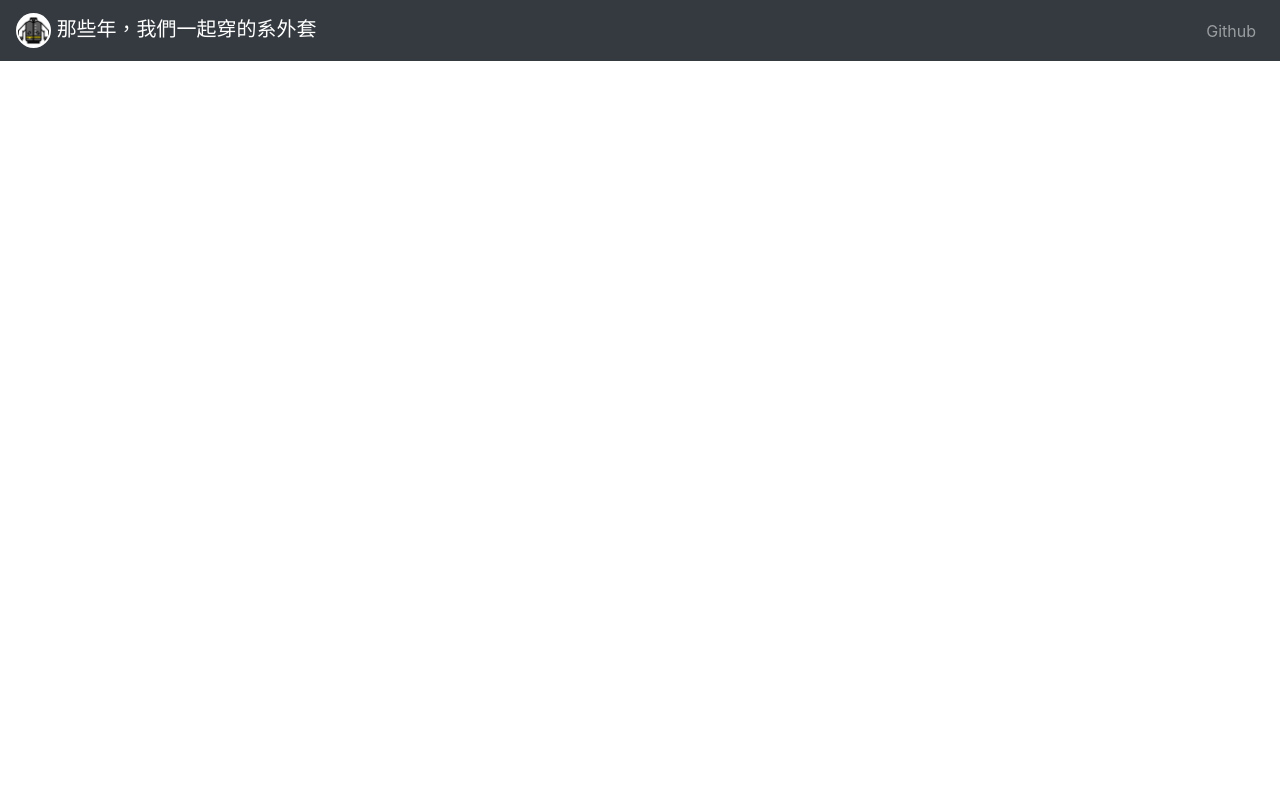
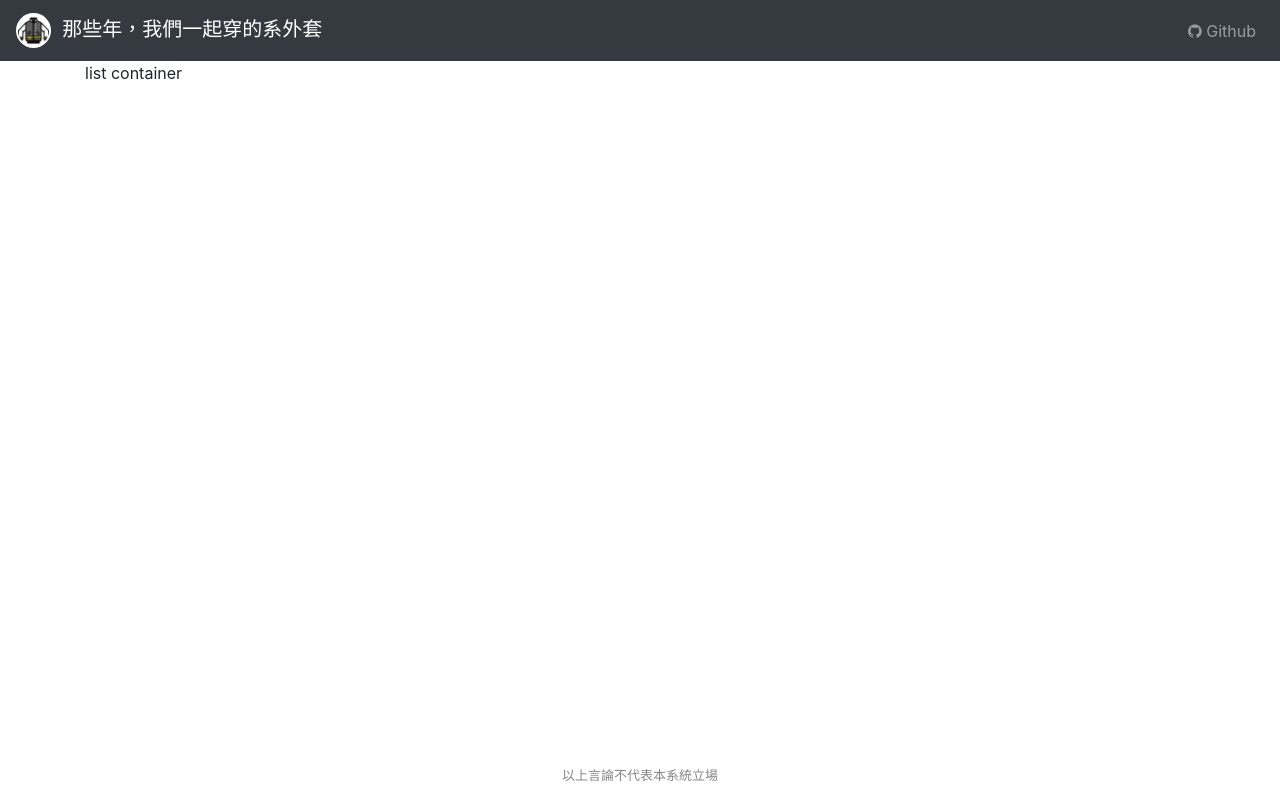
Before and after one commit to x3388638/CYTau, a React (Create React App) app: page / in a window 1280 px wide. Built offline with nearby package versions, Linux system fonts and the light colour scheme.

Commit message:
add ListContainer, Footer

```diff
--- a/public/index.html
+++ b/public/index.html
@@ -3,6 +3,7 @@
 	<head>
 		<meta charset="utf-8">
 		<meta name="viewport" content="width=device-width, initial-scale=1, shrink-to-fit=no">
+		<link rel="stylesheet" href="https://cdnjs.cloudflare.com/ajax/libs/font-awesome/4.7.0/css/font-awesome.min.css">
 		<link rel="shortcut icon" href="%PUBLIC_URL%/favicon.ico">
 		<title>React App</title>
 	</head>
--- a/src/App.jsx
+++ b/src/App.jsx
@@ -6,12 +6,16 @@ import {
 } from 'reactstrap';
 
 import Navigation from './Navigation.jsx';
+import ListContainer from './ListContainer.jsx';
+import Footer from './Footer.jsx';
 
 export default class App extends React.Component {
 	render () {
 		return (
 			<div>
 				<Navigation />
+				<ListContainer />
+				<Footer />
 			</div>
 		)
 	}
--- /dev/null
+++ b/src/Footer.css
@@ -0,0 +1,5 @@
+.Footer {
+	font-size: 13px;
+	color: #878787;
+	padding: 15px;
+}
--- /dev/null
+++ b/src/Footer.jsx
@@ -0,0 +1,11 @@
+import React from 'react';
+
+import './Footer.css';
+
+export default class Footer extends React.Component {
+	render() {
+		return (
+			<div className="text-center Footer">以上言論不代表本系統立場</div>
+		);
+	}
+}
--- /dev/null
+++ b/src/ListContainer.css
@@ -0,0 +1,3 @@
+.ListContainer {
+	min-height: calc(100vh - 110px);
+}
--- /dev/null
+++ b/src/ListContainer.jsx
@@ -0,0 +1,14 @@
+import React from 'react';
+import {
+	Container
+} from 'reactstrap';
+
+import './ListContainer.css';
+
+export default class ListContainer extends React.Component {
+	render () {
+		return (
+			<Container className="ListContainer">list container</Container>
+		)
+	}
+}
--- a/src/Navigation.jsx
+++ b/src/Navigation.jsx
@@ -13,29 +13,30 @@ import './Navigation.css';
 
 export default class Navigation extends React.Component {
 	constructor(props) {
-	super(props);
+		super(props);
 
-	this.toggle = this.toggle.bind(this);
-	this.state = {
-	isOpen: false
-	};
+		this.toggle = this.toggle.bind(this);
+		this.state = {
+			isOpen: false
+		};
 	}
 	toggle() {
-	this.setState({
-	isOpen: !this.state.isOpen
-	});
+		this.setState((prevState) => ({
+			isOpen: !prevState.isOpen
+		}));
 	}
 	render () {
 		return (
 			<Navbar className="bg-dark" color="faded" dark expand="md">
 				<NavbarBrand href={process.env.REACT_APP_BASE_URL}>
-					<img id="logo" src={`${process.env.REACT_APP_BASE_URL}/logo.png`} alt="" height="35px"/> 那些年，我們一起穿的系外套
+					<img id="logo" src={`${process.env.REACT_APP_BASE_URL}/logo.png`} alt="" height="35px"/>
+					<span className="d-none d-sm-inline">&nbsp;&nbsp;那些年，我們一起穿的系外套</span>
 				</NavbarBrand>
 				<NavbarToggler onClick={this.toggle} />
 				<Collapse isOpen={this.state.isOpen} navbar>
 					<Nav className="ml-auto" navbar>
 					<NavItem>
-						<NavLink href="https://github.com/x3388638/CYTau" target="_blank">Github</NavLink>
+						<NavLink href="https://github.com/x3388638/CYTau" target="_blank"><i className="fa fa-github" aria-hidden="true"></i> Github</NavLink>
 					</NavItem>
 					</Nav>
 				</Collapse>
```
